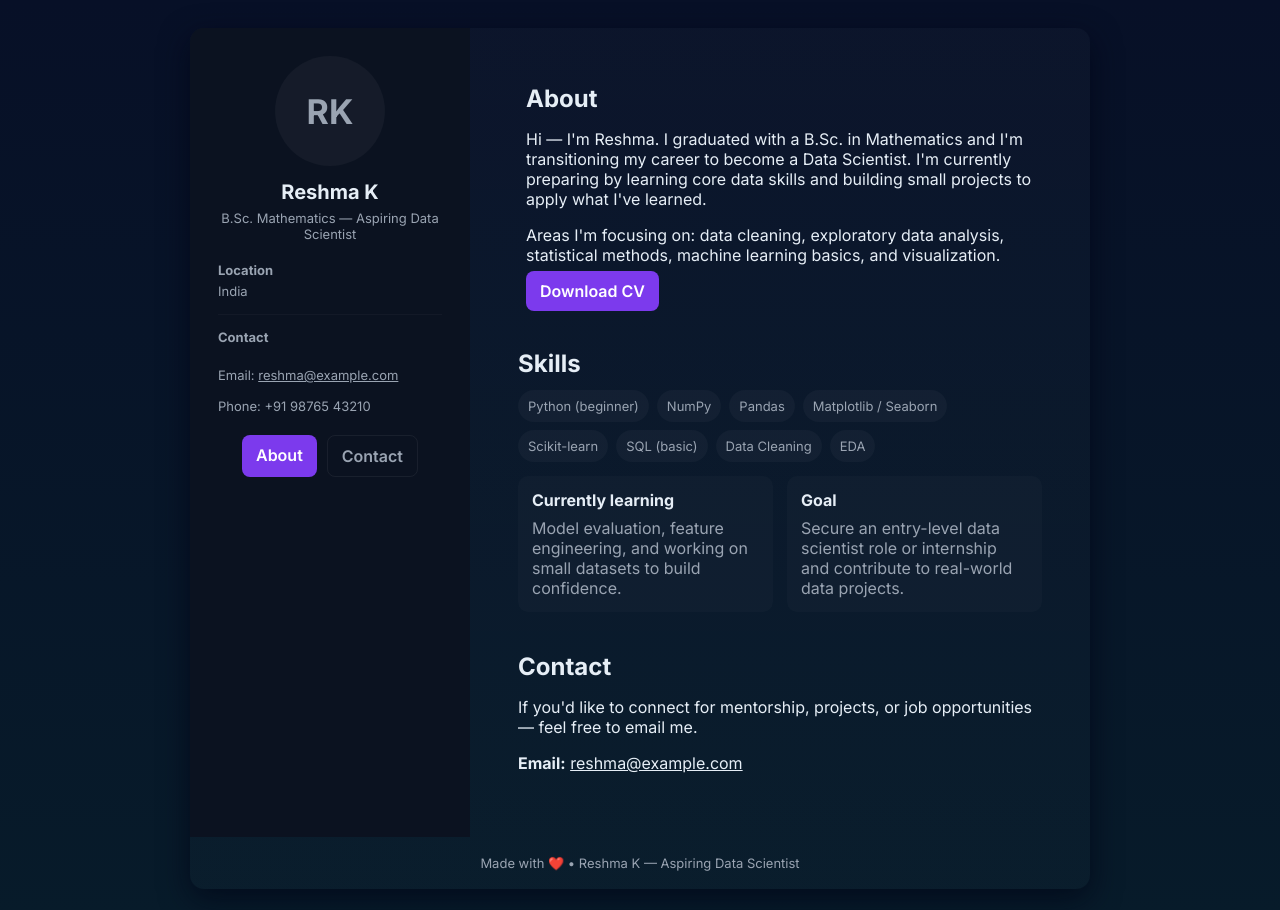
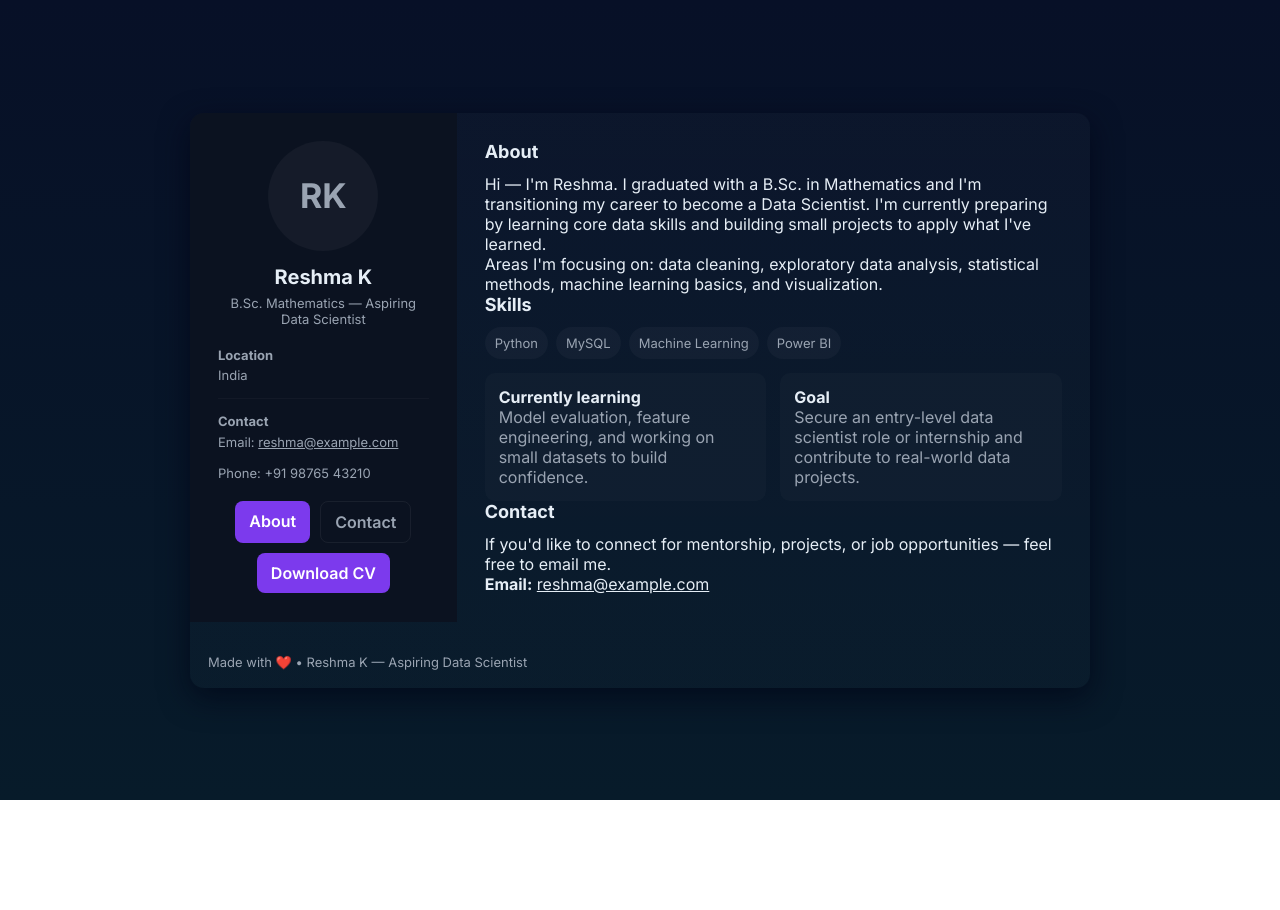
Before and after one commit to reshmamuraliofficial/personalwebsite, a plain HTML site: page index.html in a window 1280 px wide. After the commit the page ends 800 px from the top, so only its background shows below. Drawn offline with Linux system fonts and the light colour scheme.

Commit message:
Update index.html

```diff
--- a/index.html
+++ b/index.html
@@ -1,285 +1,110 @@
-<!DOCTYPE html>
+<!doctype html>
 <html lang="en">
 <head>
   <meta charset="utf-8" />
   <meta name="viewport" content="width=device-width, initial-scale=1" />
   <title>Reshma K — Profile</title>
-    <link rel="preconnect" href="https://fonts.gstatic.com" />
-    <link
-      href="https://fonts.googleapis.com/css2?family=Inter:wght@300;400;600;700&display=swap"
-      rel="stylesheet"
-    />
+  <link rel="preconnect" href="https://fonts.gstatic.com">
+  <link href="https://fonts.googleapis.com/css2?family=Inter:wght@300;400;600;700&display=swap" rel="stylesheet">
   <style>
-      :root {
-        --bg: #0f1724;
-        --card: #0b1220;
-        --muted: #9aa4b2;
-        --accent: #7c3aed;
-        --glass: rgba(255, 255, 255, 0.04);
-        font-family: "Inter", system-ui, -apple-system, "Segoe UI", Roboto,
-          "Helvetica Neue", Arial;
+    :root{
+      --bg:#0f1724;
+      --card:#0b1220;
+      --muted:#9aa4b2;
+      --accent:#7c3aed;
+      --glass: rgba(255,255,255,0.04);
+      font-family: 'Inter', system-ui, -apple-system, 'Segoe UI', Roboto, 'Helvetica Neue', Arial;
     }
-      * {
-        box-sizing: border-box;
-      }
-      body {
-        margin: 0;
-        min-height: 100vh;
-        background: linear-gradient(180deg, #071027 0%, #071b2a 100%);
-        color: #e6eef6;
-        display: flex;
-        align-items: center;
-        justify-content: center;
-        padding: 28px;
-      }
-      .container {
-        width: 100%;
-        max-width: 900px;
-        background: linear-gradient(
-          180deg,
-          rgba(255, 255, 255, 0.02),
-          rgba(255, 255, 255, 0.01)
-        );
-        border-radius: 14px;
-        box-shadow: 0 10px 30px rgba(2, 6, 23, 0.7);
-        overflow: hidden;
-      }
-      .grid {
-        display: grid;
-        grid-template-columns: 280px 1fr;
-        gap: 0;
-      }
-      .sidebar {
-        padding: 28px;
-        background: var(--card);
-        min-height: 100%;
-      }
-      .avatar {
-        width: 110px;
-        height: 110px;
-        border-radius: 50%;
-        background: var(--glass);
-        display: block;
-        margin: 0 auto 14px;
-        display: flex;
-        align-items: center;
-        justify-content: center;
-        font-weight: 700;
-        font-size: 34px;
-        color: var(--muted);
-      }
-      h1 {
-        font-size: 20px;
-        margin: 6px 0 0;
-        text-align: center;
-      }
-      p.role {
-        margin: 6px 0 12px;
-        text-align: center;
-        color: var(--muted);
-        font-size: 13px;
-      }
-      .meta {
-        font-size: 13px;
-        color: var(--muted);
-        line-height: 1.6;
-      }
-      .section {
-        padding: 20px;
-      }
-      .about {
-        padding: 28px;
-      }
-      .cta {
-        display: flex;
-        gap: 10px;
-        justify-content: center;
-        margin-top: 14px;
-      }
-      .btn {
-        background: var(--accent);
-        border: none;
-        padding: 10px 14px;
-        border-radius: 8px;
-        color: white;
-        font-weight: 600;
-        cursor: pointer;
-        text-decoration: none;
-      }
-      .btn.secondary {
-        background: transparent;
-        border: 1px solid rgba(255, 255, 255, 0.06);
-        color: var(--muted);
-      }
-      .content {
-        padding: 28px;
-      }
-      h2 {
-        margin: 0 0 12px;
-      }
-      .skills {
-        display: flex;
-        flex-wrap: wrap;
-        gap: 8px;
-      }
-      .skill {
-        background: rgba(255, 255, 255, 0.03);
-        padding: 8px 10px;
-        border-radius: 999px;
-        font-size: 13px;
-        color: var(--muted);
-      }
-      .cards {
-        display: grid;
-        grid-template-columns: repeat(2, 1fr);
-        gap: 14px;
-        margin-top: 14px;
-      }
-      .card {
-        background: rgba(255, 255, 255, 0.02);
-        padding: 14px;
-        border-radius: 10px;
-      }
-      .contact {
-        margin-top: 18px;
-      }
-      footer {
-        padding: 18px;
-        text-align: center;
-        color: var(--muted);
-        font-size: 13px;
-      }
+    *{box-sizing:border-box;margin:0;padding:0;}
+    body{min-height:100vh;background:linear-gradient(180deg,#071027 0%, #071b2a 100%);color:#e6eef6;display:flex;align-items:center;justify-content:center;padding:20px}
+    .container{width:100%;max-width:900px;background:linear-gradient(180deg, rgba(255,255,255,0.02), rgba(255,255,255,0.01));border-radius:14px;box-shadow:0 10px 30px rgba(2,6,23,0.7);overflow:hidden;display:flex;flex-direction:row;flex-wrap:wrap}
+    .sidebar{flex:1 1 250px;padding:28px;background:var(--card);min-width:250px}
+    .avatar{width:110px;height:110px;border-radius:50%;background:var(--glass);display:flex;align-items:center;justify-content:center;font-weight:700;font-size:34px;color:var(--muted);margin:0 auto 14px;}
+    h1{font-size:20px;text-align:center;margin-bottom:6px;}
+    p.role{margin:6px 0 12px;text-align:center;color:var(--muted);font-size:13px}
+    .meta{font-size:13px;color:var(--muted);line-height:1.6;margin-top:18px}
+    .cta{display:flex;gap:10px;justify-content:center;margin-top:18px;flex-wrap:wrap}
+    .btn{background:var(--accent);border:none;padding:10px 14px;border-radius:8px;color:white;font-weight:600;cursor:pointer;text-decoration:none;display:inline-block;text-align:center}
+    .btn.secondary{background:transparent;border:1px solid rgba(255,255,255,0.06);color:var(--muted)}
+    .content{flex:2 1 600px;padding:28px;min-width:300px}
+    h2{margin:0 0 12px;font-size:18px}
+    .skills{display:flex;flex-wrap:wrap;gap:8px;margin-bottom:14px}
+    .skill{background:rgba(255,255,255,0.03);padding:8px 10px;border-radius:999px;font-size:13px;color:var(--muted)}
+    .cards{display:grid;grid-template-columns:repeat(auto-fit,minmax(200px,1fr));gap:14px;margin-top:14px}
+    .card{background:rgba(255,255,255,0.02);padding:14px;border-radius:10px}
+    footer{padding:18px;text-align:center;color:var(--muted);font-size:13px;margin-top:14px}
+    .contact p{margin-bottom:8px;}
 
-      @media (max-width: 760px) {
-        .grid {
-          grid-template-columns: 1fr;
-        }
-        .sidebar {
-          display: flex;
-          gap: 18px;
-          align-items: center;
-        }
-        .avatar {
-          width: 86px;
-          height: 86px;
-        }
-        .cards {
-          grid-template-columns: 1fr;
-        }
+    @media (max-width:768px){
+      .container{flex-direction:column;}
+      .sidebar, .content{width:100%;min-width:auto;padding:20px;}
+      .cta{justify-content:flex-start;}
+      .avatar{width:90px;height:90px;font-size:28px;}
     }
   </style>
 </head>
 <body>
-    <div class="container" role="main">
-      <div class="grid">
+  <div class="container">
     <aside class="sidebar">
-          <div style="text-align: center">
+      <div style="text-align:center">
         <div class="avatar">RK</div>
         <h1>Reshma K</h1>
         <p class="role">B.Sc. Mathematics — Aspiring Data Scientist</p>
       </div>
 
-          <div style="margin-top: 18px" class="meta">
+      <div class="meta">
         <strong>Location</strong>
         <div>India</div>
-            <hr
-              style="
-                border: none;
-                height: 1px;
-                background: rgba(255, 255, 255, 0.03);
-                margin: 12px 0;
-              "
-            />
+        <hr style="border:none;height:1px;background:rgba(255,255,255,0.03);margin:12px 0">
         <strong>Contact</strong>
-            <div class="contact">
-              Email:
-              <a
-                href="mailto:reshma@example.com"
-                style="color: inherit; text-decoration: underline"
-                >reshma@example.com</a
-              >
-            </div>
-            <div style="margin-top: 10px">Phone: +91 98765 43210</div>
+        <div>Email: <a href="mailto:reshma@example.com" style="color:inherit;text-decoration:underline">reshma@example.com</a></div>
+        <div style="margin-top:10px">Phone: +91 98765 43210</div>
       </div>
 
-          <div class="cta" style="margin-top: 18px">
+      <div class="cta">
         <a class="btn" href="#about">About</a>
         <a class="btn secondary" href="#contact">Contact</a>
+        <a class="btn" href="assets/Reshma_CV.pdf" download="Reshma_CV.pdf">Download CV</a>
       </div>
     </aside>
 
     <section class="content">
-          <div id="about" class="about">
+      <div id="about">
         <h2>About</h2>
-            <p>
-              Hi — I'm Reshma. I graduated with a B.Sc. in Mathematics and I'm
-              transitioning my career to become a Data Scientist. I'm currently
-              preparing by learning core data skills and building small projects
-              to apply what I've learned.
-            </p>
-            <p>
-              Areas I'm focusing on: data cleaning, exploratory data analysis,
-              statistical methods, machine learning basics, and visualization.
-            </p>
-
-            <div style="margin-top: 12px">
-              <!-- Updated Download CV Button -->
-              <a class="btn" href="Reshma_CV.pdf" download="Reshma_CV.pdf"
-                >Download CV</a
-              >
-            </div>
+        <p>Hi — I'm Reshma. I graduated with a B.Sc. in Mathematics and I'm transitioning my career to become a Data Scientist. I'm currently preparing by learning core data skills and building small projects to apply what I've learned.</p>
+        <p>Areas I'm focusing on: data cleaning, exploratory data analysis, statistical methods, machine learning basics, and visualization.</p>
       </div>
 
       <div id="skills" class="section">
         <h2>Skills</h2>
-            <div class="skills" aria-hidden>
-              <span class="skill">Python (beginner)</span>
-              <span class="skill">NumPy</span>
-              <span class="skill">Pandas</span>
-              <span class="skill">Matplotlib / Seaborn</span>
-              <span class="skill">Scikit-learn</span>
-              <span class="skill">SQL (basic)</span>
-              <span class="skill">Data Cleaning</span>
-              <span class="skill">EDA</span>
+        <div class="skills">
+          <span class="skill">Python</span>
+          <span class="skill">MySQL</span>
+          <span class="skill">Machine Learning</span>
+          <span class="skill">Power BI</span>
         </div>
 
         <div class="cards">
           <div class="card">
             <strong>Currently learning</strong>
-                <p style="margin: 8px 0 0; color: var(--muted)">
-                  Model evaluation, feature engineering, and working on small
-                  datasets to build confidence.
-                </p>
+            <p style="color:var(--muted)">Model evaluation, feature engineering, and working on small datasets to build confidence.</p>
           </div>
           <div class="card">
             <strong>Goal</strong>
-                <p style="margin: 8px 0 0; color: var(--muted)">
-                  Secure an entry-level data scientist role or internship and
-                  contribute to real-world data projects.
-                </p>
+            <p style="color:var(--muted)">Secure an entry-level data scientist role or internship and contribute to real-world data projects.</p>
           </div>
         </div>
       </div>
 
       <div id="contact" class="section">
         <h2>Contact</h2>
-            <p>
-              If you'd like to connect for mentorship, projects, or job
-              opportunities — feel free to email me.
-            </p>
-            <p style="margin-top: 8px">
-              <strong>Email:</strong>
-              <a
-                href="mailto:reshma@example.com"
-                style="color: inherit; text-decoration: underline"
-                >reshma@example.com</a
-              >
-            </p>
+        <p>If you'd like to connect for mentorship, projects, or job opportunities — feel free to email me.</p>
+        <p><strong>Email:</strong> <a href="mailto:reshma@example.com" style="color:inherit;text-decoration:underline">reshma@example.com</a></p>
       </div>
     </section>
-      </div>
-
-      <footer>Made with ❤️ • Reshma K — Aspiring Data Scientist</footer>
+    <footer>
+      Made with ❤️ • Reshma K — Aspiring Data Scientist
+    </footer>
   </div>
 </body>
 </html>
```
Lines whose indentation alone changed are shown as unchanged.
